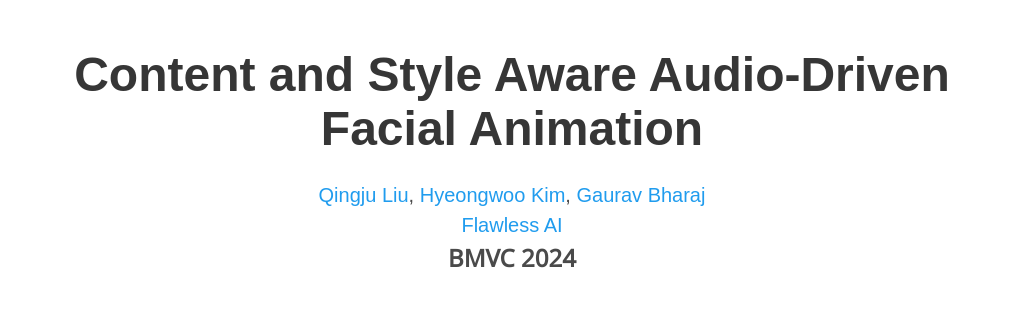
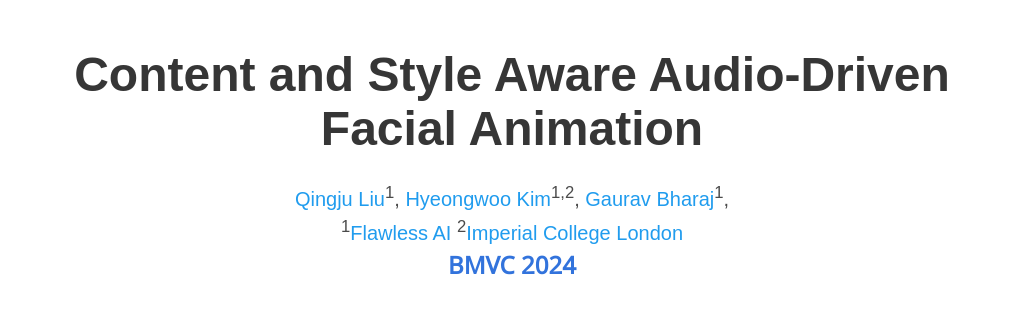
Before and after one commit to QLQL/ContentStyleAwareADFA, a plain HTML site: page index.html in a window 1280 px wide. Shown: the top 328 px of the page, without its empty margins (128-1151 px from the left). Drawn offline with nearby package versions, Linux system fonts and the light colour scheme; some icons are missing; a web font is replaced by a local one.

Commit message:
changes to affilations and arxiv link

```diff
--- a/index.html
+++ b/index.html
@@ -46,17 +46,18 @@
             <h1 class="title is-1 publication-title">Content and Style Aware Audio-Driven Facial Animation</h1>
             <div class="is-size-5 publication-authors">
               <span class="author-block">
-                <a href="https://sites.google.com/view/qingjuliushomepage/home">Qingju Liu</a>, </span>
+                <a href="https://sites.google.com/view/qingjuliushomepage/home">Qingju Liu</a><sup>1</sup>, </span>
               <span class="author-block">
-                <a href="https://dblp.org/pid/58/4700.html">Hyeongwoo Kim</a>, </span>
+                <a href="https://scholar.google.com/citations?user=lDekV6IAAAAJ&hl=en">Hyeongwoo Kim</a><sup>1,2</sup>, </span>
               <span class="author-block">
-                <a href="https://gauravbharaj.github.io/">Gaurav Bharaj</a></span>
+                <a href="https://gauravbharaj.github.io/">Gaurav Bharaj</a><sup>1</sup>, </span>
             </div>
 
             <div class="is-size-5 publication-authors">
-              <span class="author-block"><a href="https://www.flawlessai.com/">Flawless AI</a></span>
+              <span class="author-block"><sup>1</sup><a href="https://www.flawlessai.com/">Flawless AI</a></span>
+              <span class="author-block"><sup>2</sup><a href="https://www.imperial.ac.uk/">Imperial College London</span>
             </div>
-            <h1 style="font-size:24px;font-weight:bold">BMVC 2024</h1>
+            <h1 style="font-size:24px;font-weight:bold"><a href="https://bmvc2024.org/">BMVC 2024</h1>
 
             <div class="column has-text-centered">
               <div class="publication-links">
@@ -223,7 +224,9 @@
       title={Content and Style Aware Audio-Driven Facial Animation},
       author={Qingju Liu and Hyeongwoo Kim and Gaurav Bharaj},
       year={2024},
-      <!-- eprint={2405.19646},archivePrefix={arXiv},primaryClass={cs.CV} -->
+      eprint={2408.07005},
+      archivePrefix={arXiv},
+      primaryClass={cs.SD}
       }
       </code></pre>
 
```
Also changed, not shown: 1 other file.
